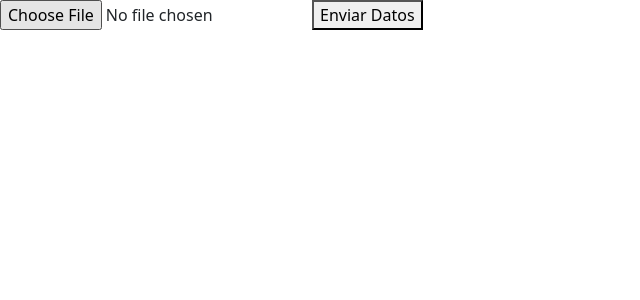
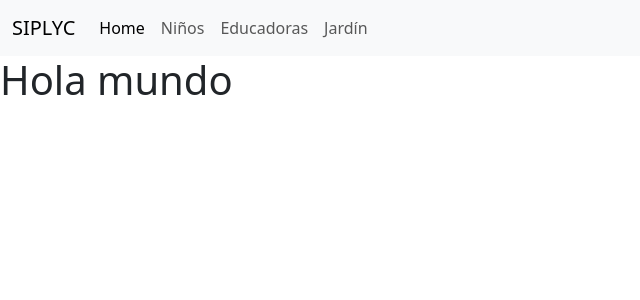
Before and after one commit to DiegoIturra/SIPLYC_web_app_frontend, a React (Vite) app: page / in a window 1280 px wide. Shown: the top 300 px of the page, without its empty margins (0-640 px from the left). Built offline with nearby package versions, Linux system fonts and the light colour scheme.

Commit message:
feat: show Navbar in App component to show across web app view!

```diff
--- a/src/App.jsx
+++ b/src/App.jsx
@@ -1,12 +1,15 @@
+import { NavBar } from './components/Navbar'
 import './styles.css'
 
 function App() {
 
   return (
     <>
-      <dir>
+      <NavBar/>
+
+      <div>
         <h1>Hola mundo</h1>
-      </dir>
+      </div>
     </>
   )
 }
--- a/src/main.jsx
+++ b/src/main.jsx
@@ -3,10 +3,10 @@ import ReactDOM from 'react-dom/client'
 import App from './App.jsx'
 
 //Imports for testing components
-import FileUploader from './components/FileUploader.jsx'
+//import FileUploader from './components/FileUploader.jsx'
 
 ReactDOM.createRoot(document.getElementById('root')).render(
   <React.StrictMode>
-    <FileUploader />
+    <App />
   </React.StrictMode>,
 )
```
